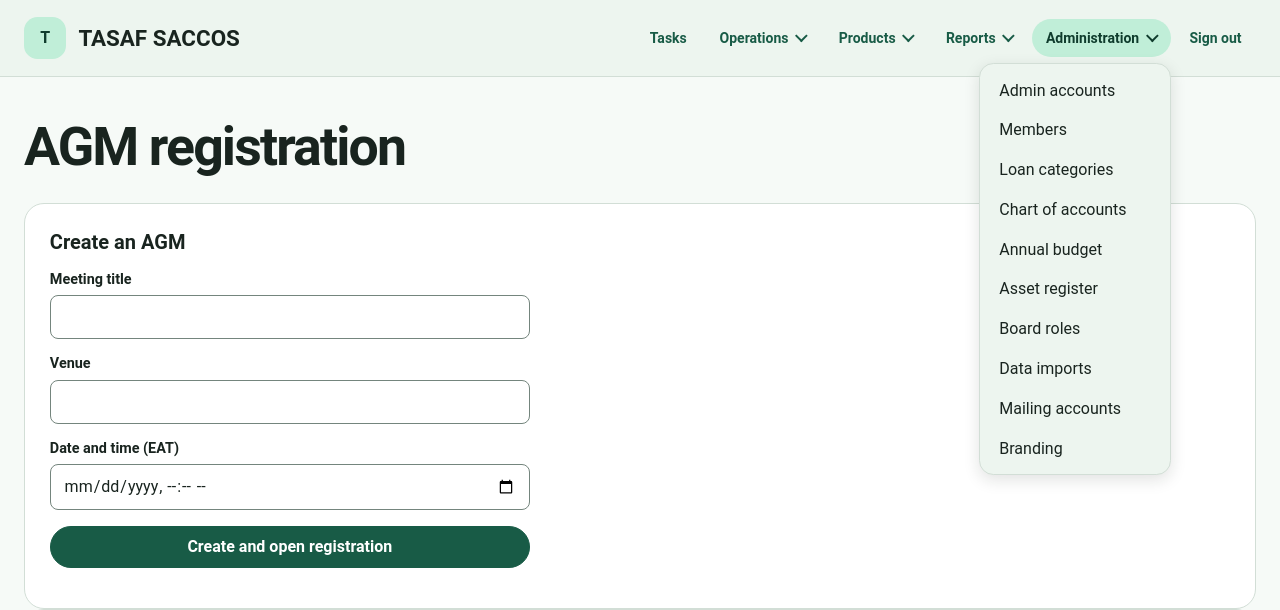
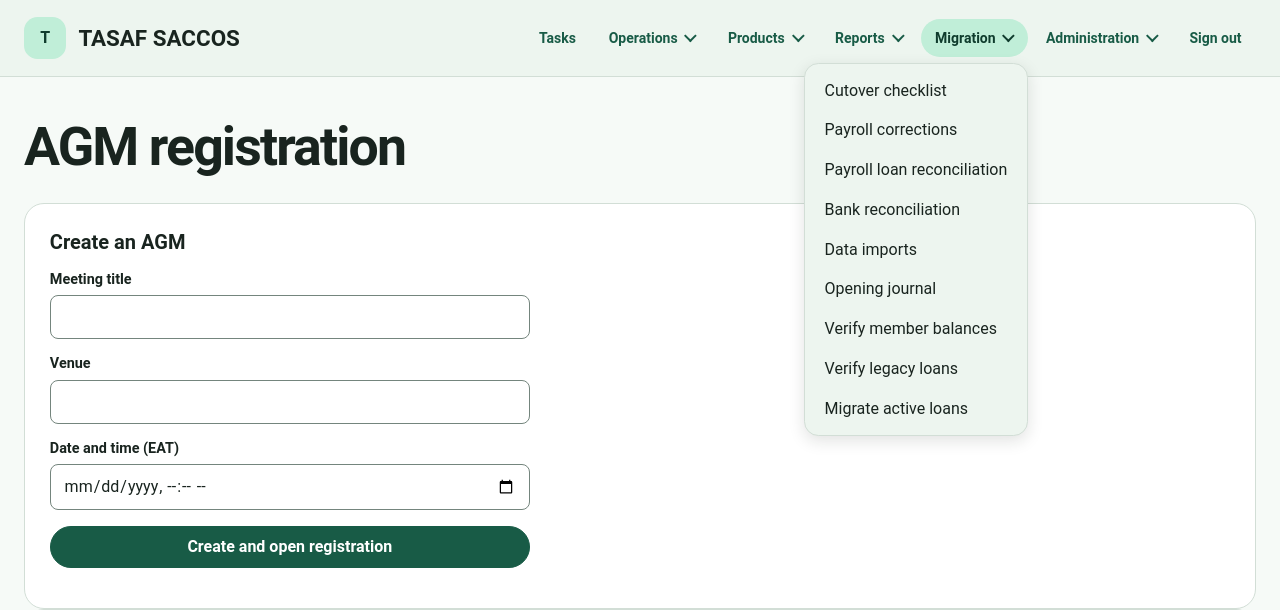
Before and after one commit to pkamala/TASAFSACCOS, a Laravel app: page /staff/agm in a window 1280 px wide, after a click on "Migration". Shown: the top 610 px of the page. Run offline with Laravel 12, Linux system fonts and the light colour scheme; a user stored in the database is signed in; data comes from the database, SQL or seed files in the repository; data that the repository does not hold is empty; parts of the project's set-up code (start-up, migrations or seed data) failed here and were passed over.

Commit message:
Separate migration work from staff reports

```diff
--- a/app/Http/Controllers/CutoverChecklistController.php
+++ b/app/Http/Controllers/CutoverChecklistController.php
@@ -19,9 +19,17 @@ class CutoverChecklistController extends Controller
             'receivables.*' => ['required', 'integer', 'min:1', 'distinct'],
         ]);
         $selected = array_map('intval', $data['receivables'] ?? []);
+        $payroll = DB::table('payroll_loan_reconciliations')
+            ->select('payroll_month')
+            ->selectRaw('count(*) filter (where receipt_id is not null) as reconciled_count')
+            ->selectRaw('count(*) filter (where receipt_id is null) as pending_count')
+            ->selectRaw('coalesce(sum(total_minor) filter (where receipt_id is not null), 0) as reconciled_minor')
+            ->selectRaw('coalesce(sum(total_minor) filter (where receipt_id is null), 0) as pending_minor')
+            ->groupBy('payroll_month')->orderByDesc('payroll_month')->get();
+
         $journal = DB::table('ledger_opening_journals')->first(['id', 'effective_on', 'review_reference']);
         if ($journal === null) {
-            return view('staff.cutover-checklist', compact('journal'));
+            return view('staff.cutover-checklist', compact('journal', 'payroll'));
         }
 
         $asOf = CarbonImmutable::parse($journal->effective_on)->subDay()->toDateString();
@@ -75,6 +83,6 @@ SQL, [$asOf]);
             ->tap(TablePage::search(['staged.source_id', 'staged.data->loan_code', 'member.registration_no']))
             ->paginate(TablePage::size())->withQueryString();
 
-        return view('staff.cutover-checklist', compact('journal', 'asOf', 'opening', 'selected', 'receivableMinor', 'members', 'totals', 'exceptions'));
+        return view('staff.cutover-checklist', compact('journal', 'asOf', 'opening', 'selected', 'receivableMinor', 'members', 'totals', 'exceptions', 'payroll'));
     }
 }
--- a/app/Http/Controllers/ReportsController.php
+++ b/app/Http/Controllers/ReportsController.php
@@ -19,14 +19,6 @@ class ReportsController extends Controller
             ->selectRaw('sum(loan.principal_minor + loan.insurance_minor + loan.processing_fee_minor + loan.other_charges_minor) as financed_minor')
             ->groupBy('category.name')->orderBy('category.name')->get();
 
-        $payroll = DB::table('payroll_loan_reconciliations')
-            ->select('payroll_month')
-            ->selectRaw('count(*) filter (where receipt_id is not null) as reconciled_count')
-            ->selectRaw('count(*) filter (where receipt_id is null) as pending_count')
-            ->selectRaw('coalesce(sum(total_minor) filter (where receipt_id is not null), 0) as reconciled_minor')
-            ->selectRaw('coalesce(sum(total_minor) filter (where receipt_id is null), 0) as pending_minor')
-            ->groupBy('payroll_month')->orderByDesc('payroll_month')->get();
-
-        return view('staff.reports', compact('portfolio', 'payroll'));
+        return view('staff.reports', compact('portfolio'));
     }
 }
--- a/resources/views/layout.blade.php
+++ b/resources/views/layout.blade.php
@@ -36,8 +36,6 @@
                             @include('nav-link', ['destination' => 'staff.loan-batches.index', 'label' => 'Payment lists'])
                             @can('manage-members')
                                 @include('nav-link', ['destination' => 'staff.agm.index', 'label' => 'AGM registration'])
-                                @include('nav-link', ['destination' => 'staff.payroll-corrections.index', 'label' => 'Payroll corrections'])
-                                @include('nav-link', ['destination' => 'staff.payroll-loan-reconciliation.index', 'label' => 'Payroll loan reconciliation'])
                             @endcan
                             @include('nav-link', ['destination' => 'staff.member-exits.index', 'label' => 'Member exits'])
                             @include('nav-link', ['destination' => 'staff.savings-withdrawals.index', 'label' => 'Withdrawals'])
@@ -72,8 +70,21 @@
                             @include('nav-link', ['destination' => 'staff.loan-ledger.index', 'label' => 'Trial balance'])
                             @include('nav-link', ['destination' => 'staff.cash-book.index', 'label' => 'Cash book'])
                             @include('nav-link', ['destination' => 'staff.loan-register', 'label' => 'Loan register'])
+                            @include('nav-link', ['destination' => 'staff.member-savings.index', 'label' => 'Member savings'])
+                        </div>
+                    </details>
+                    <details class="nav-menu">
+                        <summary>Migration</summary>
+                        <div class="nav-options">
+                            @include('nav-link', ['destination' => 'staff.cutover-checklist', 'label' => 'Cutover checklist'])
+                            @include('nav-link', ['destination' => 'staff.payroll-corrections.index', 'label' => 'Payroll corrections'])
                             @include('nav-link', ['destination' => 'staff.payroll-loan-reconciliation.index', 'label' => 'Payroll loan reconciliation'])
-                            @include('nav-link', ['destination' => 'staff.member-savings.index', 'label' => 'Member savings'])
+                            @include('nav-link', ['destination' => 'staff.bank-reconciliation.index', 'label' => 'Bank reconciliation'])
+                            @include('nav-link', ['destination' => 'staff.data-imports.index', 'label' => 'Data imports'])
+                            @include('nav-link', ['destination' => 'staff.ledger-opening.index', 'label' => 'Opening journal'])
+                            @include('nav-link', ['destination' => 'staff.verified-balance-import.index', 'label' => 'Verify member balances'])
+                            @include('nav-link', ['destination' => 'staff.verified-legacy-loans.index', 'label' => 'Verify legacy loans'])
+                            @include('nav-link', ['destination' => 'staff.active-loans.index', 'label' => 'Migrate active loans'])
                         </div>
                     </details>
                     <details class="nav-menu">
@@ -86,7 +97,6 @@
                             @include('nav-link', ['destination' => 'staff.budgets.index', 'label' => 'Annual budget'])
                             @include('nav-link', ['destination' => 'staff.assets.index', 'label' => 'Asset register'])
                             @include('nav-link', ['destination' => 'staff.board-roles.index', 'label' => 'Board roles'])
-                            @include('nav-link', ['destination' => 'staff.data-imports.index', 'label' => 'Data imports'])
                             @include('nav-link', ['destination' => 'staff.mailing-accounts.index', 'label' => 'Mailing accounts'])
                             @include('nav-link', ['destination' => 'staff.branding.edit', 'label' => 'Branding'])
                         </div>
```
Also changed, not shown: resources/views/staff/cutover-checklist.blade.php (+36 -0 lines), resources/views/staff/reports.blade.php (+0 -36 lines), tests/Feature/LedgerFinancialReportsTest.php (+7 -4 lines), tests/Feature/PayrollCorrectionTest.php (+1 -1 lines).
